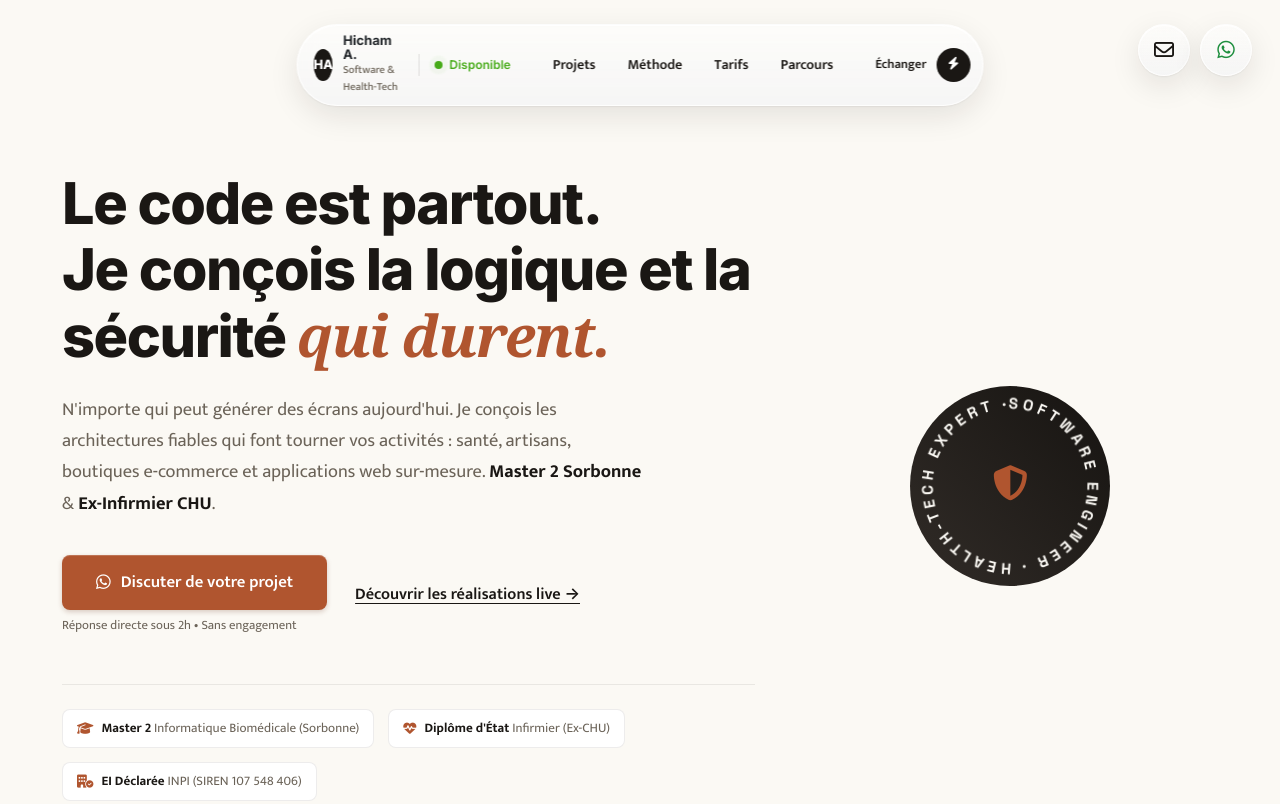
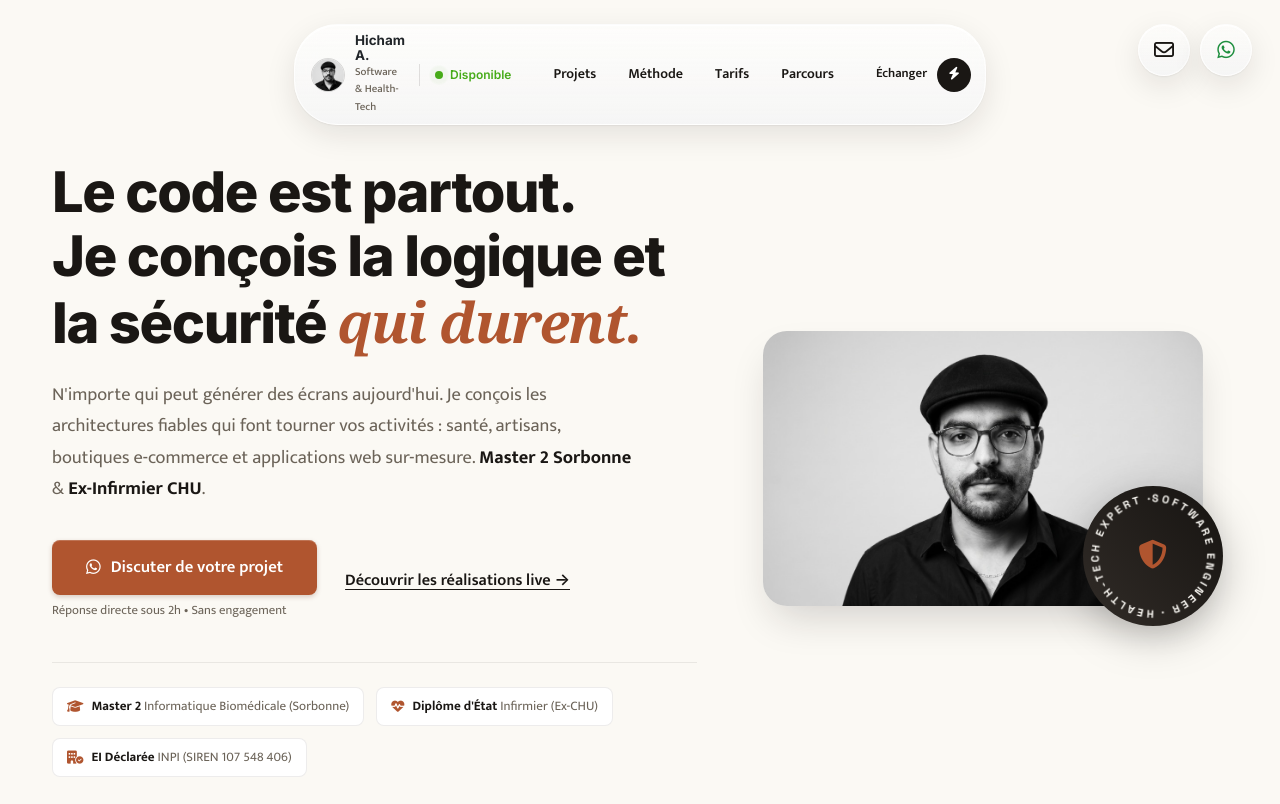
Before and after one commit to AitsaidCode/Portfolio, a website: page index.html in a window 1280 px wide. Shown: the top 804 px of the page. Drawn offline with Linux system fonts and the light colour scheme; a web font is replaced by a local one.

Commit message:
Integrate user portrait photo into hero section and navbar like surinder.design

```diff
--- a/index.html
+++ b/index.html
@@ -18,7 +18,7 @@
 </head>
 <body class="bg-sand text-ink antialiased">
 
-  <!-- Top Ambient Blurred Veil (Surinder style) -->
+  <!-- Top Ambient Blurred Veil (Surinder signature) -->
   <div id="top-veil" aria-hidden="true" class="top-veil"></div>
 
   <!-- ========================================================================= -->
@@ -27,7 +27,7 @@
   <nav id="nav-pill" class="floating-nav-pill">
     <div class="nav-brand-group">
       <a href="#hero" class="nav-brand-link">
-        <span class="brand-avatar">HA</span>
+        <img src="assets/hicham.jpg" alt="Hicham Aitsaid" class="brand-avatar-img" />
         <div class="brand-text">
           <span class="brand-name">Hicham A.</span>
           <span class="brand-sub">Software & Health-Tech</span>
@@ -71,7 +71,7 @@
   <!-- Mobile Top Bar -->
   <div class="mobile-topbar" id="mobile-topbar">
     <a href="#hero" class="mobile-id-pill">
-      <span class="mobile-avatar">HA</span>
+      <img src="assets/hicham.jpg" alt="Hicham Aitsaid" class="mobile-avatar-img" />
       <div class="mobile-text">
         <span class="mobile-name">Hicham A.</span>
         <span class="mobile-sub">Software & Santé</span>
@@ -89,11 +89,12 @@
 
   <main>
     <!-- ========================================================================= -->
-    <!-- 2. HERO SECTION (Surinder layout: Statement + Rotating Seal + Diplomas) -->
+    <!-- 2. HERO SECTION (Exact Surinder layout with Hicham portrait + Rotor Badge) -->
     <!-- ========================================================================= -->
     <section class="hero-section" id="hero">
       <div class="container hero-container">
 
+        <!-- Left Column: Content -->
         <div class="hero-text-block">
           <h1 class="hero-headline">
             Le code est partout.<br />
@@ -136,10 +137,14 @@
           </div>
         </div>
 
-        <!-- Rotating Seal Badge (Surinder signature) -->
-        <div class="hero-badge-col">
-          <div class="rotating-seal-wrap">
-            <svg viewBox="0 0 150 150" class="rotating-seal-svg" role="img" aria-label="Badge Hicham Aitsaid Software Engineer">
+        <!-- Right Column: Surinder-style Portrait + Overlapping Rotating Badge -->
+        <div class="hero-portrait-col">
+          <div class="portrait-wrapper">
+            <img src="assets/hicham.jpg" alt="Hicham Aitsaid — Software Engineer & Health-Tech" class="portrait-img" />
+
+            <!-- Rotating Seal Badge overlapping the portrait -->
+            <div class="portrait-seal-badge">
+              <svg viewBox="0 0 150 150" class="rotating-seal-svg" role="img" aria-label="Badge Software Engineer & Health-Tech">
                 <defs>
                   <linearGradient id="seal-grad" x1="133.5" y1="26.5" x2="21.5" y2="125.5" gradientUnits="userSpaceOnUse">
                     <stop stop-color="#1A1714" />
@@ -161,6 +166,7 @@
               </svg>
               <div class="seal-inner-icon">
                 <i class="fa-solid fa-shield-halved text-terracotta"></i>
+              </div>
             </div>
           </div>
         </div>
--- a/index.html.metadata.json
+++ b/index.html.metadata.json
@@ -1,5 +1,5 @@
 {
-  "summary": "Structure HTML5 complète reproduisant fidèlement l'expérience visuelle, la typographie et l'architecture de surinder.design adaptée à Hicham Aitsaid",
-  "updatedAt": "2026-08-23T12:00:16.278245Z",
+  "summary": "Mise à jour de index.html avec la photo de profil exacte intégrée façon surinder.design",
+  "updatedAt": "2026-08-23T12:14:07.636135Z",
   "userFacing": true
 }
--- a/style.css
+++ b/style.css
@@ -68,7 +68,7 @@ body {
 
 .container {
   width: 100%;
-  max-width: 1220px;
+  max-width: 1240px;
   margin: 0 auto;
   padding: 0 32px;
 }
@@ -92,7 +92,7 @@ body {
   inset-x: 0;
   top: 0;
   height: 120px;
-  background: linear-gradient(to bottom, rgba(251, 249, 244, 0.8) 0%, rgba(251, 249, 244, 0) 100%);
+  background: linear-gradient(to bottom, rgba(251, 249, 244, 0.85) 0%, rgba(251, 249, 244, 0) 100%);
   backdrop-filter: blur(10px);
   pointer-events: none;
   z-index: 40;
@@ -111,17 +111,16 @@ body {
   display: flex;
   align-items: center;
   gap: 28px;
-  padding: 8px 12px 8px 16px;
+  padding: 8px 14px 8px 16px;
   border-radius: var(--radius-pill);
-  border: 1px solid rgba(255, 255, 255, 0.7);
-  background: linear-gradient(180deg, rgba(255, 255, 255, 0.6) 0%, rgba(245, 245, 245, 0.95) 100%);
+  border: 1px solid rgba(255, 255, 255, 0.75);
+  background: linear-gradient(180deg, rgba(255, 255, 255, 0.65) 0%, rgba(245, 245, 245, 0.95) 100%);
   box-shadow: var(--shadow-pill);
   backdrop-filter: blur(14px);
   -webkit-backdrop-filter: blur(14px);
   transition: all 0.3s cubic-bezier(0.16, 1, 0.3, 1);
 }
 
-/* Dark mode version when scrolling over dark sections */
 .floating-nav-pill.theme-dark-nav {
   background: linear-gradient(180deg, rgba(32, 33, 43, 0.85) 0%, rgba(23, 24, 33, 0.95) 100%);
   border-color: rgba(255, 255, 255, 0.12);
@@ -155,18 +154,13 @@ body {
   text-decoration: none;
 }
 
-.brand-avatar {
-  width: 32px;
-  height: 32px;
-  background: var(--text-ink);
-  color: #FFF;
-  font-family: var(--font-heading);
-  font-size: 0.8rem;
-  font-weight: 800;
+.brand-avatar-img {
+  width: 34px;
+  height: 34px;
   border-radius: 50%;
-  display: flex;
-  align-items: center;
-  justify-content: center;
+  object-fit: cover;
+  object-position: center;
+  border: 1px solid rgba(26, 23, 20, 0.15);
 }
 
 .brand-text {
@@ -176,10 +170,10 @@ body {
 
 .brand-name {
   font-family: var(--font-heading);
-  font-size: 0.82rem;
+  font-size: 0.84rem;
   font-weight: 700;
   color: #212529;
-  line-height: 1.1;
+  line-height: 1.15;
 }
 
 .brand-sub {
@@ -376,18 +370,11 @@ body {
   box-shadow: 0 4px 14px rgba(0,0,0,0.06);
 }
 
-.mobile-avatar {
+.mobile-avatar-img {
   width: 28px;
   height: 28px;
-  background: var(--text-ink);
-  color: #FFF;
-  font-family: var(--font-heading);
-  font-size: 0.75rem;
-  font-weight: 800;
   border-radius: 50%;
-  display: flex;
-  align-items: center;
-  justify-content: center;
+  object-fit: cover;
 }
 
 .mobile-name {
@@ -422,25 +409,25 @@ body {
 }
 
 /* ==========================================================================
-   2. HERO SECTION
+   2. HERO SECTION (Surinder layout with Portrait & Rotor)
    ========================================================================== */
 .hero-section {
-  padding: 170px 0 80px;
-  min-height: 86vh;
+  padding: 160px 0 70px;
+  min-height: 88vh;
   display: flex;
   align-items: center;
 }
 
 .hero-container {
   display: grid;
-  grid-template-columns: 1.25fr 0.75fr;
-  gap: 48px;
+  grid-template-columns: 1.25fr 0.95fr;
+  gap: 40px;
   align-items: center;
 }
 
 .hero-headline {
   font-family: var(--font-heading);
-  font-size: 3.6rem;
+  font-size: 3.5rem;
   font-weight: 800;
   line-height: 1.15;
   letter-spacing: -0.025em;
@@ -465,7 +452,7 @@ body {
   align-items: center;
   gap: 28px;
   flex-wrap: wrap;
-  margin-bottom: 48px;
+  margin-bottom: 40px;
 }
 
 .btn-with-sub {
@@ -519,7 +506,7 @@ body {
 .hero-proof-bar {
   display: flex;
   flex-wrap: wrap;
-  gap: 14px;
+  gap: 12px;
   border-top: 1px solid var(--border-light);
   padding-top: 24px;
 }
@@ -540,17 +527,37 @@ body {
   color: var(--text-ink);
 }
 
-/* Rotating Seal Badge */
-.hero-badge-col {
+/* Portrait & Overlapping Rotor Badge (Exact Surinder Look) */
+.hero-portrait-col {
   display: flex;
   justify-content: center;
-  align-items: center;
+  align-items: flex-end;
+  position: relative;
 }
 
-.rotating-seal-wrap {
+.portrait-wrapper {
   position: relative;
-  width: 200px;
-  height: 200px;
+  width: 100%;
+  max-width: 440px;
+}
+
+.portrait-img {
+  width: 100%;
+  height: auto;
+  border-radius: var(--radius-lg);
+  object-fit: cover;
+  box-shadow: 0 20px 40px -10px rgba(26, 23, 20, 0.18);
+  display: block;
+}
+
+.portrait-seal-badge {
+  position: absolute;
+  bottom: -20px;
+  right: -20px;
+  width: 140px;
+  height: 140px;
+  z-index: 10;
+  filter: drop-shadow(0 10px 20px rgba(0, 0, 0, 0.25));
 }
 
 .rotating-seal-svg {
@@ -572,7 +579,7 @@ body {
   top: 50%;
   left: 50%;
   transform: translate(-50%, -50%);
-  font-size: 2.2rem;
+  font-size: 1.8rem;
 }
 
 /* ==========================================================================
@@ -1299,8 +1306,15 @@ body {
   .hero-headline {
     font-size: 2.8rem;
   }
-  .hero-badge-col {
-    justify-content: flex-start;
+  .portrait-wrapper {
+    max-width: 360px;
+    margin: 0 auto;
+  }
+  .portrait-seal-badge {
+    bottom: -15px;
+    right: -15px;
+    width: 120px;
+    height: 120px;
   }
   .work-grid-body {
     grid-template-columns: 1fr;
--- a/style.css.metadata.json
+++ b/style.css.metadata.json
@@ -1,5 +1,5 @@
 {
-  "summary": "Design System CSS complet surinder.design avec palette Sand/Terracotta/Ink et animations fluides",
-  "updatedAt": "2026-08-23T12:00:37.621655Z",
+  "summary": "Mise à jour du CSS pour le cadrage du portrait et l'intégration du badge rotatif façon surinder.design",
+  "updatedAt": "2026-08-23T12:14:25.554084Z",
   "userFacing": true
 }
```
Also changed, not shown: assets/hicham.jpg (added). Lines whose indentation alone changed are shown as unchanged.
